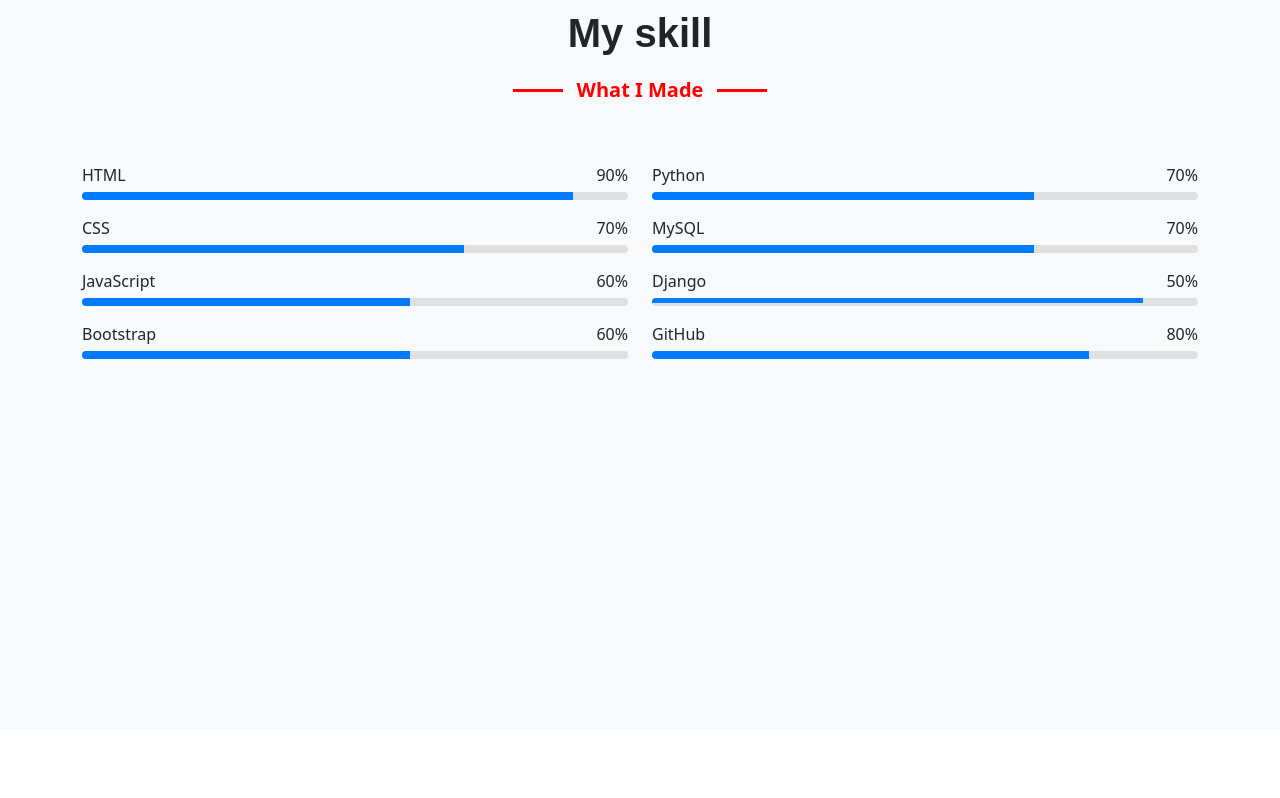
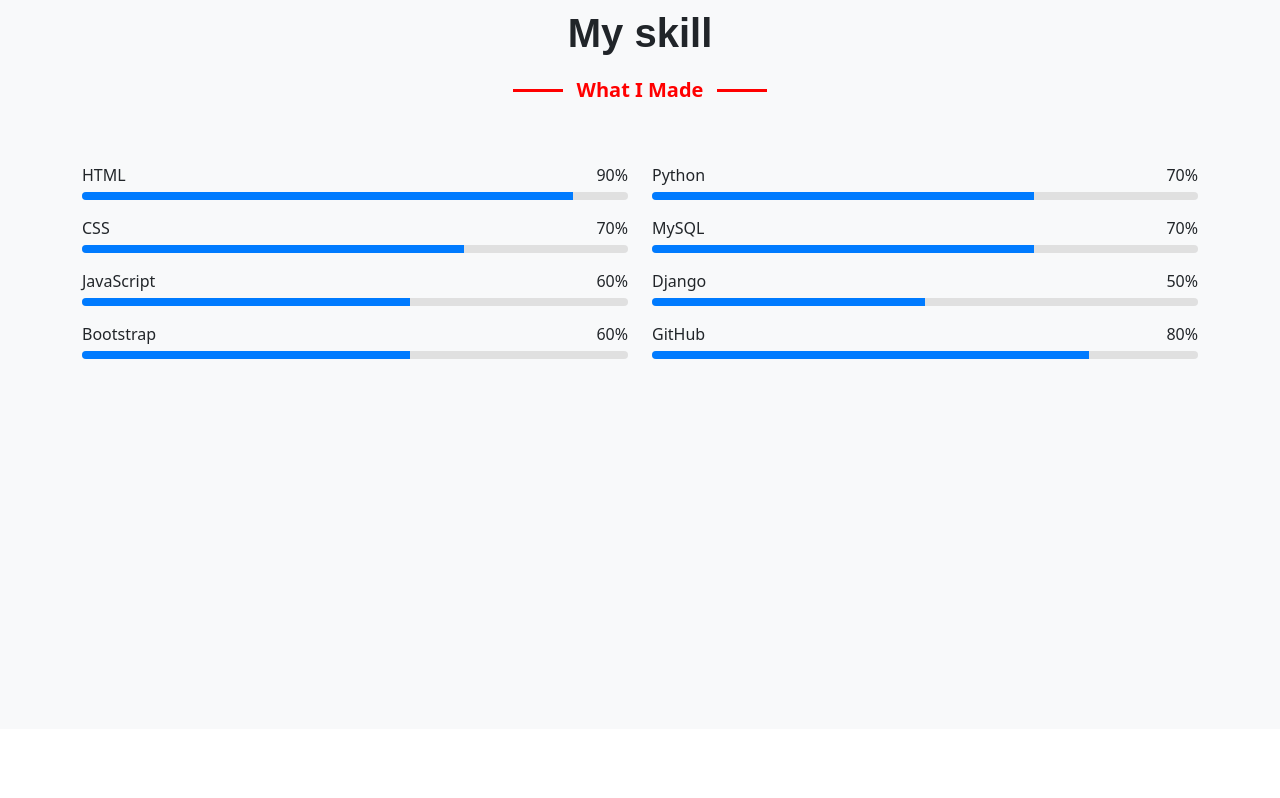
Before and after one commit to Aditya-arya105/My_Portfolio, a plain HTML site: page index.html in a window 1280 px wide. Shown: the part 2471-3269 px from the top of the page. Drawn offline with nearby package versions, Linux system fonts and the light colour scheme.

Commit message:
chage skill django css

```diff
--- a/styles.css
+++ b/styles.css
@@ -207,8 +207,8 @@ body{
 }
 .line-background7{
     background-color: #007bff;
-    height: 5px;
-    width: 90%;
+    height: 8px;
+    width: 50%;
 }
 .line-background8{
     background-color: #007bff;
```
